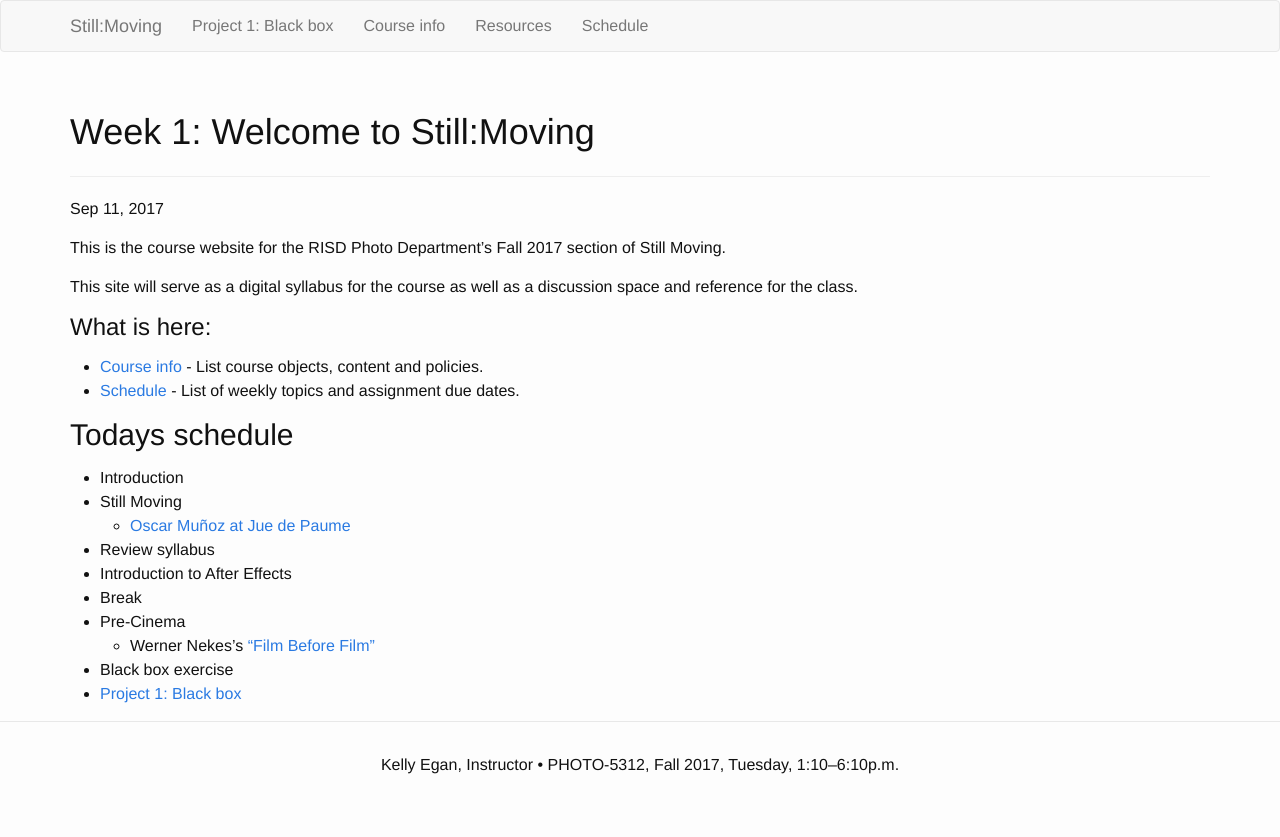
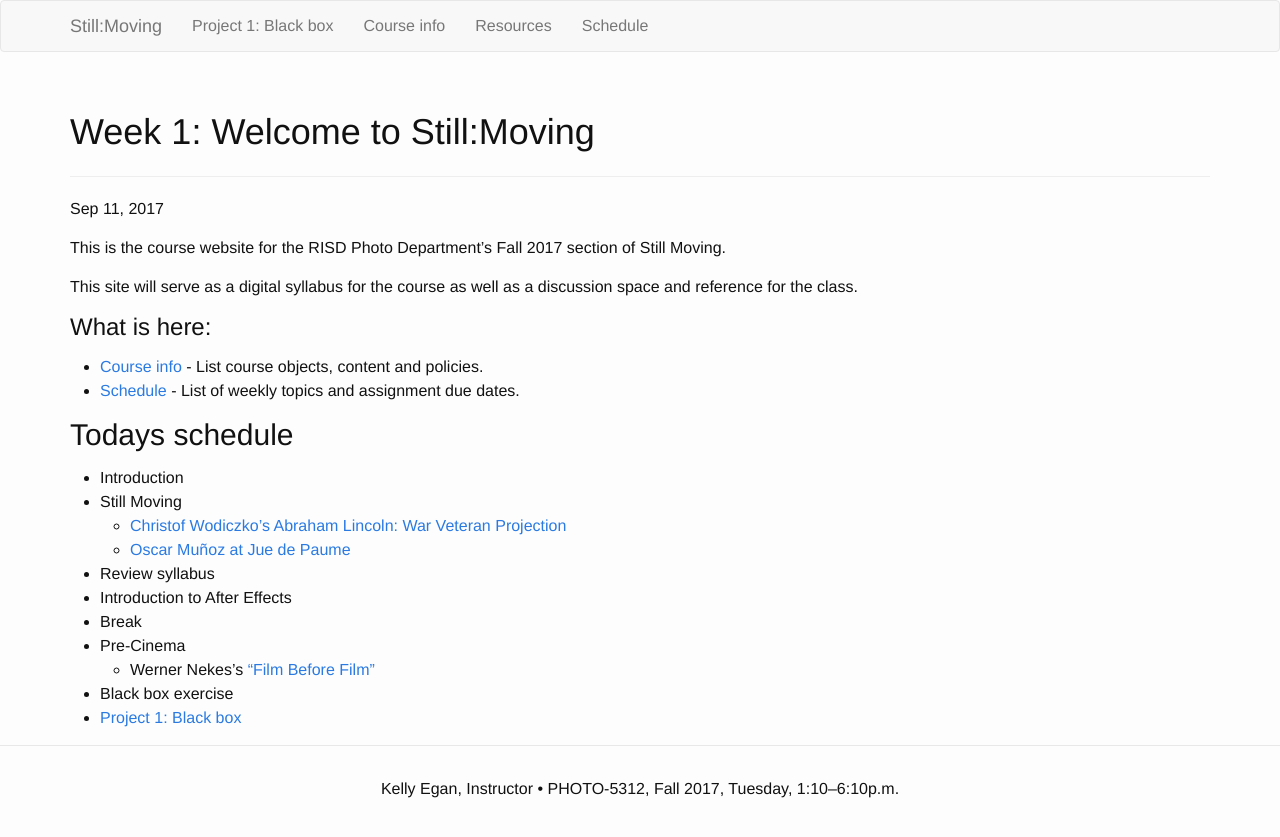
Before and after one commit to kellyegan/StillMoving, a Jekyll site: the page built from _posts/2017-09-11-welcome.md, in a window 1280 px wide. Shown: the top 837 px of the page. Built offline with Jekyll 4.4.1, drawn with Linux system fonts in a browser that asks for light colours.

Commit message:
Add wodiczko to first day schedule

```diff
--- a/_posts/2017-09-11-welcome.md
+++ b/_posts/2017-09-11-welcome.md
@@ -17,6 +17,7 @@ This site will serve as a digital syllabus for the course as well as a discussio
 
 * Introduction
 * Still Moving
+  * [Christof Wodiczko's Abraham Lincoln: War Veteran Projection](https://vimeo.com/53446621)
   * [Oscar Muñoz at Jue de Paume](https://vimeo.com/98543782)
 * Review syllabus
 * Introduction to After Effects
```
